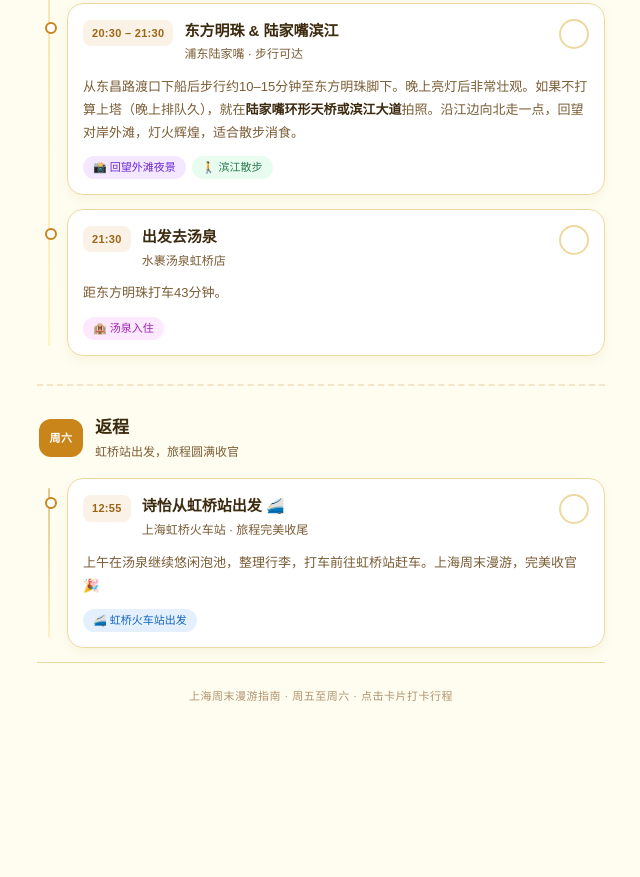
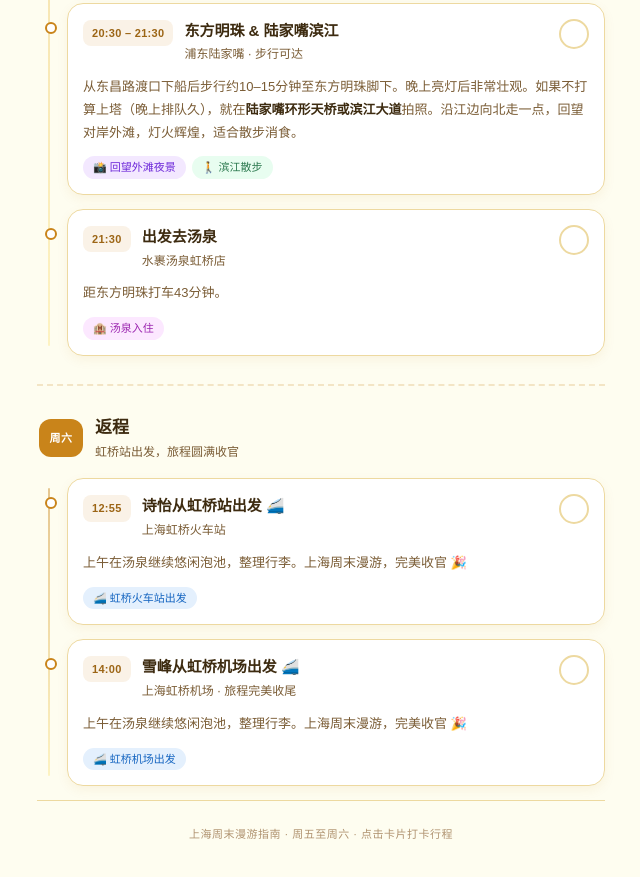
Before and after one commit to StellinaUI/StellinaUI, a plain HTML site: page index.html in a window 1280 px wide. Shown: the part 1413-2290 px from the top of the page, without its empty margins (319-959 px from the left). Before the commit the page ends 2190 px from the top, so only its background shows below. Drawn offline with Linux system fonts and the light colour scheme.

Commit message:
Update index.html

```diff
--- a/index.html
+++ b/index.html
@@ -345,7 +345,7 @@
       </div>
       <div class="hero-meta-item">
         <span class="hero-meta-label">打卡总数</span>
-        <span class="hero-meta-value">13 个</span>
+        <span class="hero-meta-value">8 个</span>
       </div>
     </div>
   </div>
@@ -353,7 +353,7 @@
   <!-- ── Progress Bar ── -->
   <div class="progress-bar">
     <span class="progress-label" id="progressLabel">
-      打卡进度 <strong id="checkedCount">0</strong> / 13
+      打卡进度 <strong id="checkedCount">0</strong> / 8
     </span>
     <div class="progress-track">
       <div class="progress-fill" id="progressFill" style="width:0%"></div>
@@ -527,20 +527,20 @@
 
       <div class="timeline">
 
-        <!-- 13 -->
-        <div class="timeline-item" data-id="13">
+        <!-- 7 -->
+        <div class="timeline-item" data-id="7">
           <div class="timeline-dot"></div>
           <div class="card">
             <div class="card-header">
               <span class="card-time">12:55</span>
               <div class="card-main">
                 <div class="card-title">诗怡从虹桥站出发 🚄</div>
-                <div class="card-subtitle">上海虹桥火车站 · 旅程完美收尾</div>
+                <div class="card-subtitle">上海虹桥火车站</div>
               </div>
               <button class="check-btn">✓</button>
             </div>
             <div class="card-body">
-              <p class="card-desc">上午在汤泉继续悠闲泡池，整理行李，打车前往虹桥站赶车。上海周末漫游，完美收官 🎉</p>
+              <p class="card-desc">上午在汤泉继续悠闲泡池，整理行李。上海周末漫游，完美收官 🎉</p>
               <div class="card-tags">
                 <span class="tag tag-transport">🚄 虹桥火车站出发</span>
               </div>
@@ -548,6 +548,26 @@
           </div>
         </div>
 
+        <!-- 8 -->
+        <div class="timeline-item" data-id="8">
+          <div class="timeline-dot"></div>
+          <div class="card">
+            <div class="card-header">
+              <span class="card-time">14:00</span>
+              <div class="card-main">
+                <div class="card-title">雪峰从虹桥机场出发 🚄</div>
+                <div class="card-subtitle">上海虹桥机场 · 旅程完美收尾</div>
+              </div>
+              <button class="check-btn">✓</button>
+            </div>
+            <div class="card-body">
+              <p class="card-desc">上午在汤泉继续悠闲泡池，整理行李。上海周末漫游，完美收官 🎉</p>
+              <div class="card-tags">
+                <span class="tag tag-transport">🚄 虹桥机场出发</span>
+              </div>
+            </div>
+          </div>
+        </div>
       </div>
     </div><!-- end 周六 -->
 
@@ -565,9 +585,9 @@
 </div><!-- end .app -->
 
 <script>
-  const TOTAL = 13;
+  const TOTAL = 8;
   const checked = new Set();
-  const emojis = ['🗺️','👟','👟','🏃','🏃','🎯','🎯','🎯','🌟','🌟','🌟','🎊','🎊','🎉'];
+  const emojis = ['🗺️','👟','🏃','🎯','🌟','🎊','🎊','🎉'];
 
   function updateProgress() {
     const n = checked.size;
```
